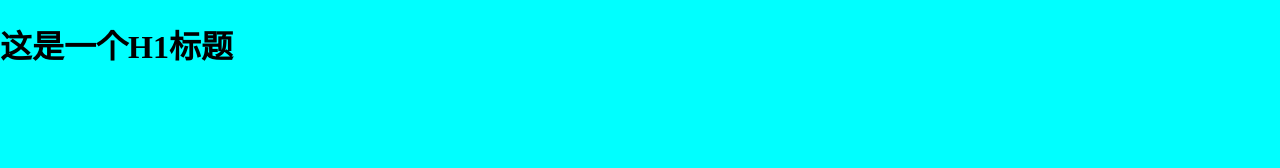
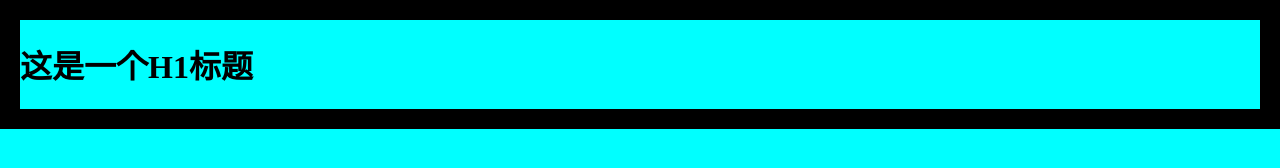
Before and after one commit to qdxiaochen/myfirstproject, a plain HTML site: page index.html in a window 1280 px wide. Drawn offline with Linux system fonts and the light colour scheme.

```diff
--- a/index.css
+++ b/index.css
@@ -2,5 +2,6 @@
 body {
     margin: 0;
     padding: 0;
+    border: 10px solid #000;
     background-color: cyan;
 }
```
